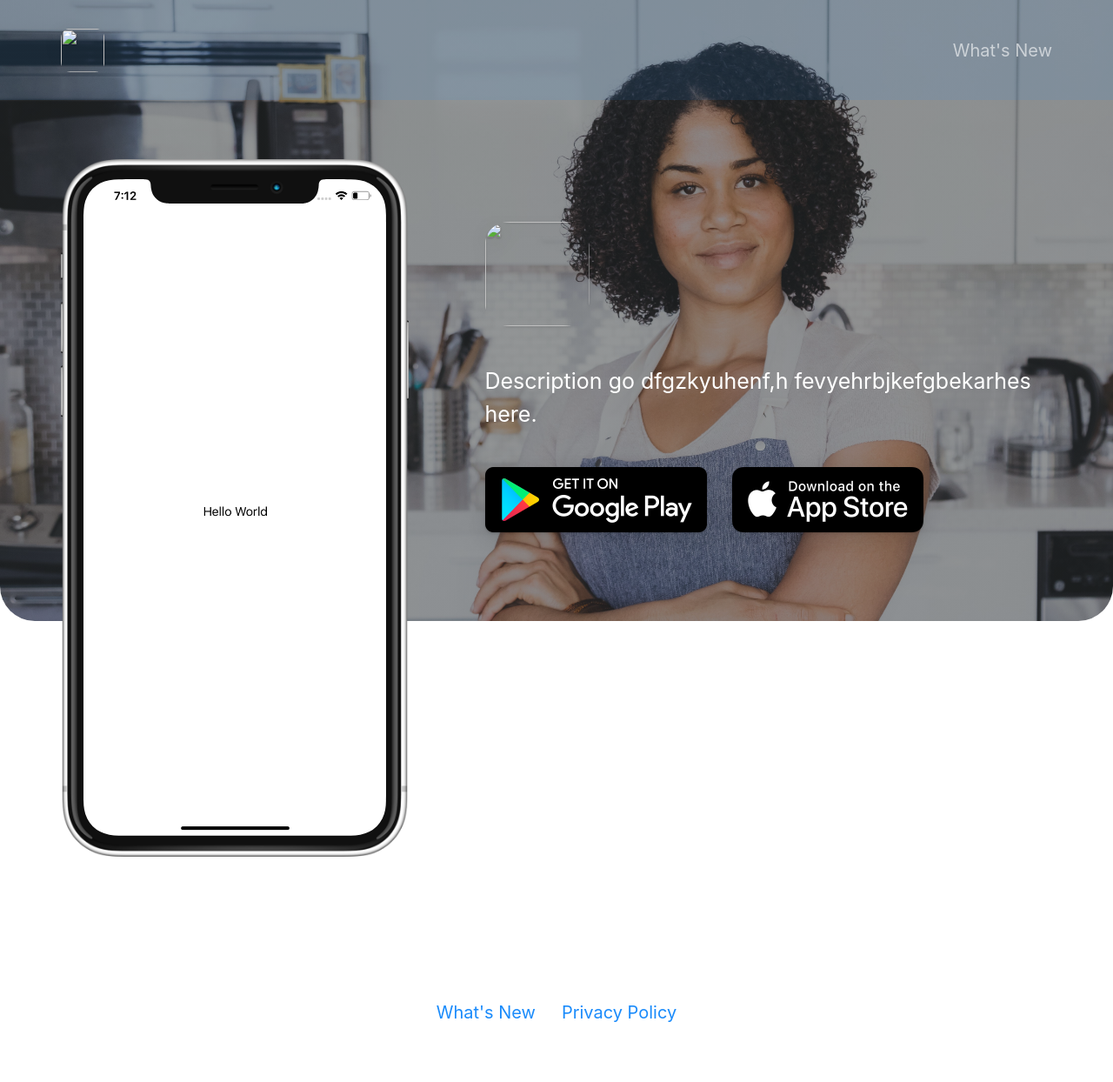
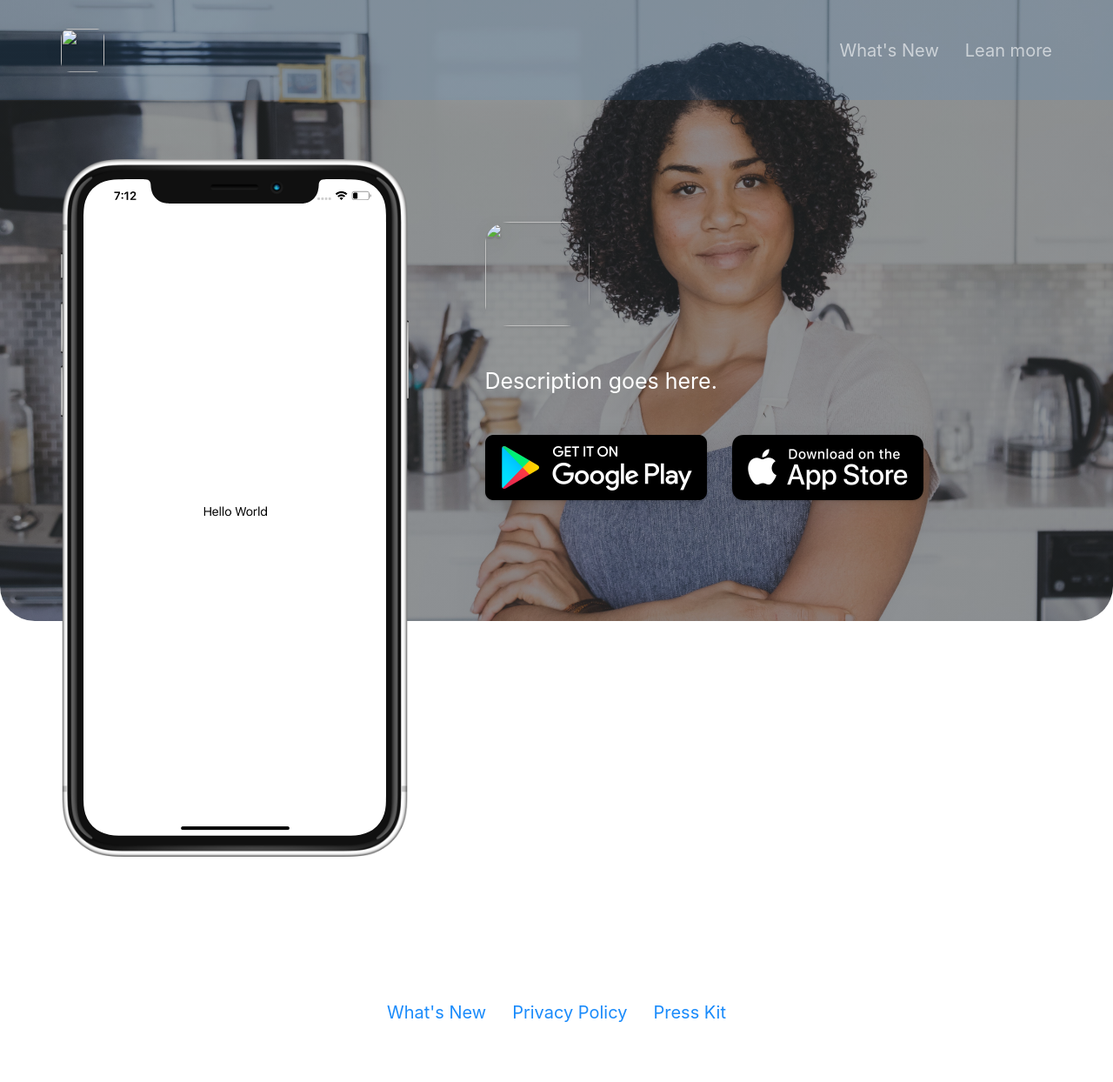
Before and after one commit to emilbaehr/automatic-app-landing-page, a Jekyll site: the page built from index.html, in a window 1280 px wide. Shown: the whole page at 87% size. Built offline with Jekyll 4.4.1, drawn with Linux system fonts in a browser that asks for light colours; nearby versions of some CDN libraries.

Commit message:
Update _config.yml

```diff
--- a/_config.yml
+++ b/_config.yml
@@ -1,18 +1,18 @@
 #page title
-page_title                                : happyzo                                       # Automatically populates with app name if not set and if iOS app ID is set. Otherwise enter manually.
+page_title                                : Title here...                                        # Automatically populates with app name if not set and if iOS app ID is set. Otherwise enter manually.
 
 # App Info
 ios_app_id                                : 1234793120                                # Required. Enter iOS app ID to automatically populate name, price and icons (e.g. 718043190).
 
 appstore_link                             : https://apple.com                                          # Automatically populates if not set and if iOS app ID is set. Otherwise enter manually.
 playstore_link                            : https://google.com                                          # Enter Google Play Store URL.
-Get Started_download_link                    : https://airtable.com/shrg1VfLskzn81LAy                                         # Enter a link to downloadable file or (e.g. public Dropbox link to a .zip file).
+presskit_download_link                    : https://airtable.com/shrg1VfLskzn81LAy                                         # Enter a link to downloadable file or (e.g. public Dropbox link to a .zip file).
                                                                                       # Or upload your press kit file to assets and set path accordingly (e.g. "assets/your_press_kit.zip").
 
 app_icon                                  : # assets/appicon.png                      # Automatically populates if not set and if iOS app ID is set.  Otherwise enter path to icon file manually.
 app_name                                  :                                           # Automatically populates if not set and if iOS app ID is set.  Otherwise enter manually.
 app_price                                 :                                           # Automatically populates if not set and if iOS app ID is set.  Otherwise enter manually.
-app_description                           : Description go dfgzkyuhenf,h fevyehrbjkefgbekarhes here.
+app_description                           : Description goes here.
 
 enable_smart_app_banner                   : true                                      # Set to true to show a smart app banner at top of page on mobile devices.
 
```
